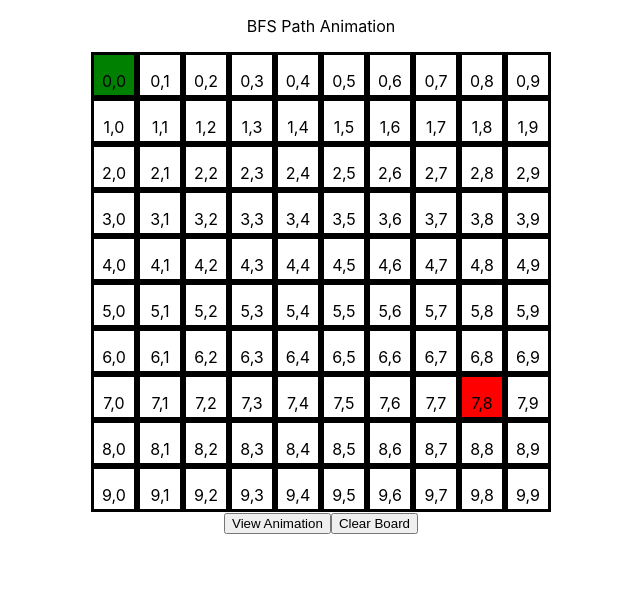
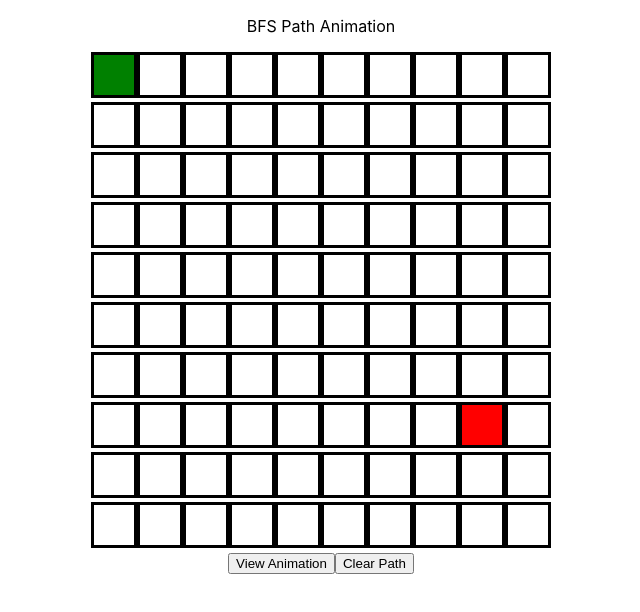
Before and after one commit to adolfoherrera1417/Target-Acquired, a React (Create React App) app: page / in a window 1280 px wide. Shown: the top 612 px of the page, without its empty margins (319-959 px from the left). Built offline with nearby package versions, Linux system fonts and the light colour scheme.

Commit message:
Removed start and end nodes from being modified by path animation

```diff
--- a/src/Algorithms/BFS.js
+++ b/src/Algorithms/BFS.js
@@ -2,7 +2,7 @@ import {Queue} from './Queue'
 
 const solve = (matrix, start, endNode) => {
     var queue = new Queue();
-
+    let found = false;
     // Create visited matrix
     var visited = []
     for(let i = 0; i < 10; i++) {
@@ -34,6 +34,7 @@ const solve = (matrix, start, endNode) => {
         visitedPathInOrder.push({x,y})
 
         if(endNode.x === x && endNode.y === y) {
+            found = true;
             break;
         }
 
@@ -52,15 +53,12 @@ const solve = (matrix, start, endNode) => {
 
     }
 
-    return {prev,visitedPathInOrder};
+    return {prev,visitedPathInOrder,found};
 
 }
 
 const reconstructPath = (start, end, prev) => {
     let temp = [];
-    console.log(start);
-    console.log(end);
-    console.log(prev);
     while (end.x !== start.x || end.y !== start.y) {
         temp.push(end);
         end = prev[end.x][end.y];
@@ -71,7 +69,7 @@ const reconstructPath = (start, end, prev) => {
 }
 
 export const BFSShortestPath = (matrix, startNode, endNode) => {
-    let {prev,visitedPathInOrder} = solve(matrix, startNode, endNode);
-    let path = reconstructPath(startNode,endNode,prev);
+    let {prev,visitedPathInOrder,found} = solve(matrix, startNode, endNode);
+    let path = found ? reconstructPath(startNode,endNode,prev) : [];
     return {path,visitedPathInOrder};
 }
--- a/src/Components/Board/Board.jsx
+++ b/src/Components/Board/Board.jsx
@@ -24,7 +24,7 @@ export default class Board extends Component {
         }
 
         this.handleClick = this.handleClick.bind(this)
-        this.handleCleanBoard = this.handleCleanBoard.bind(this)
+        this.handleClearPath = this.handleClearPath.bind(this)
     }
 
     componentDidMount() {
@@ -87,29 +87,34 @@ export default class Board extends Component {
 
     handleClick() {
         let {path,visitedPathInOrder} = BFSShortestPath(this.state.matrix,{x: this.state.startNodeState.x, y: this.state.startNodeState.y},{x:this.state.endNodeState.x, y: this.state.endNodeState.y});
+        let {startNodeState,endNodeState} = this.state
         for(let i = 0; i < visitedPathInOrder.length; i++) {
 
             setTimeout(() => {
-                document.getElementById(`node-${visitedPathInOrder[i].x}-${visitedPathInOrder[i].y}`).className = 'node visited';
+                if (!((startNodeState.x === visitedPathInOrder[i].x && startNodeState.y === visitedPathInOrder[i].y) || (endNodeState.x === visitedPathInOrder[i].x && endNodeState.y === visitedPathInOrder[i].y))) {
+                    document.getElementById(`node-${visitedPathInOrder[i].x}-${visitedPathInOrder[i].y}`).className = 'node visited';
+                }
             },10*i);
 
             if (i === visitedPathInOrder.length-1) {
                 setTimeout(() => {
                 for (let j = 0; j < path.length; j++) {
                     setTimeout(() => {
-                    document.getElementById(`node-${path[j].x}-${path[j].y}`).className = 'node path';
+                    if (!((startNodeState.x === path[j].x && startNodeState.y === path[j].y) || (endNodeState.x === path[j].x && endNodeState.y === path[j].y))) {
+                        document.getElementById(`node-${path[j].x}-${path[j].y}`).className = 'node path';
+                    }
                 },50*j);}},10*i)
             }
         }
     }
 
-    handleCleanBoard() {
-        let {matrix} = this.state
+    handleClearPath() {
+        let {matrix,startNodeState,endNodeState} = this.state
         for(let i = 0; i < 10; i++) {
             for (let j = 0; j < 10; j++) {
-                if(matrix[i][j] === "T") {
+                if(endNodeState.x === i && endNodeState.y === j) {
                     document.getElementById(`node-${i}-${j}`).className = 'node endNode';
-                } else if (matrix[i][j] === "S") {
+                } else if (startNodeState.x === i && startNodeState.y === j) {
                     document.getElementById(`node-${i}-${j}`).className = 'node startNode';
                 } else {
                     matrix[i][j] = "P"
@@ -171,7 +176,7 @@ export default class Board extends Component {
                 <Temp title={"BFS Path Animation"}/>
                 {this.state.grid}
                 <button onClick={this.handleClick}>View Animation</button>
-                <button onClick={this.handleCleanBoard}>Clear Board</button>
+                <button onClick={this.handleClearPath}>Clear Path</button>
             </div>
         )
     }
--- a/src/Components/Board/Node.jsx
+++ b/src/Components/Board/Node.jsx
@@ -1,7 +1,3 @@
-// I want to create a BFS visiualizer.
-// Currently having a problem with notifying which node i have visited
-// iterating thrugh my matrix of node components. I need to say hey you at [1][1] i visited you turn blue
-
 import React, { Component } from 'react'
 
 import './Node.css'
@@ -32,7 +28,6 @@ export default class Node extends Component {
                 onMouseEnter={() => this.state.onMouseEnter(this.state.cordinate[0],this.state.cordinate[1])}
                 onMouseUp={() => this.state.onMouseUp()}
                 >
-                <p>{`${this.state.cordinate[0]},${this.state.cordinate[1]}`}</p>
             </div>
         )
     }
```
